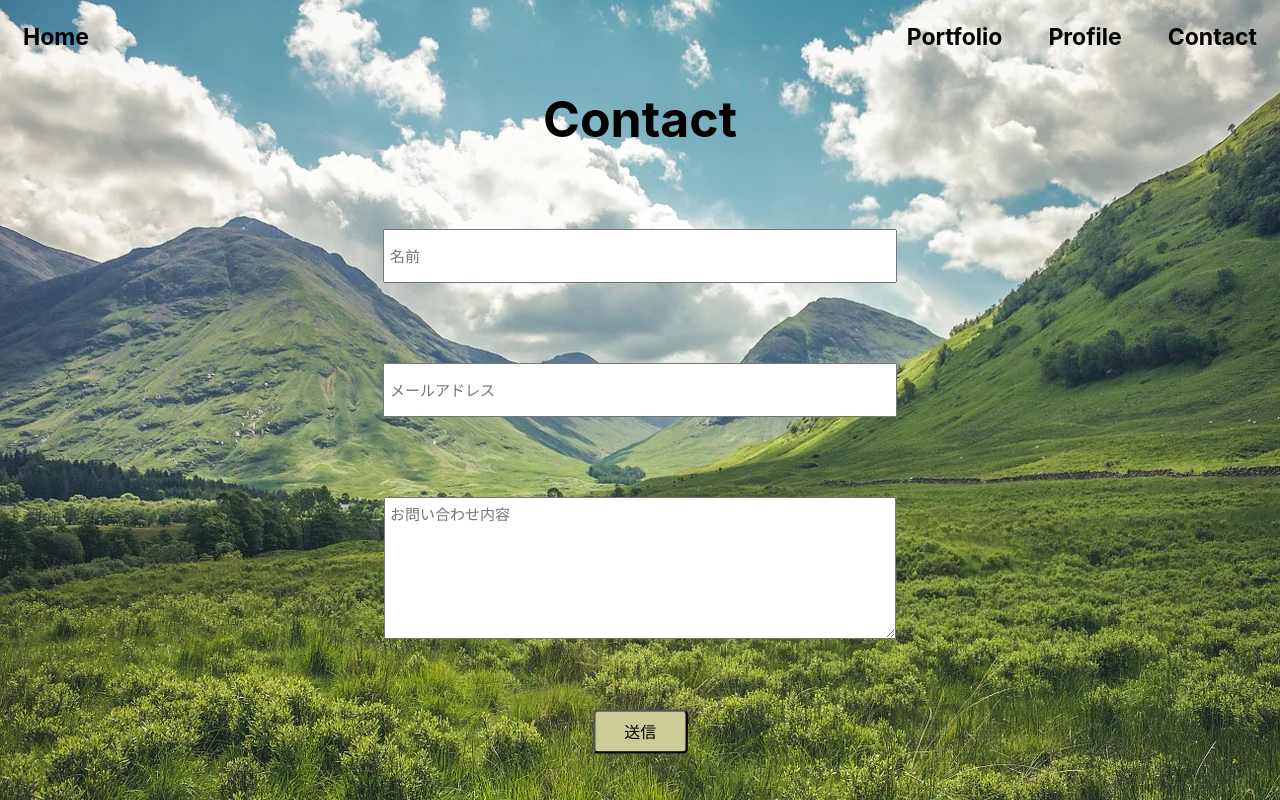
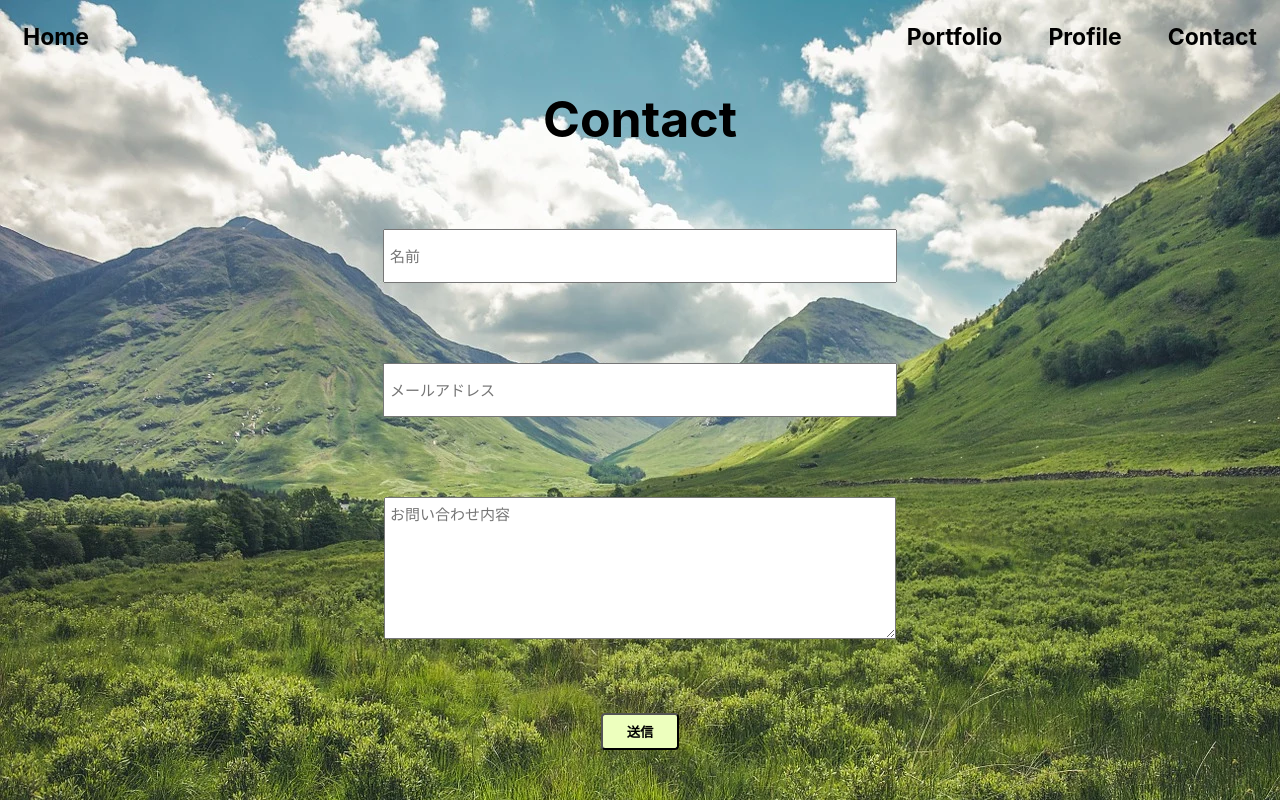
Before and after one commit to Yuta-Tsutsumi/portfolio-site, a React (Create React App) app: page /contact in a window 1280 px wide. In both pictures the pointer is over the button "送信". Built offline with nearby package versions, Linux system fonts and the light colour scheme.

Commit message:
お問い合わせページの送信ボタン色を変えるためのホバーの追加

```diff
--- a/src/components/Pages/ContactPages/ContactPages.module.scss
+++ b/src/components/Pages/ContactPages/ContactPages.module.scss
@@ -35,9 +35,11 @@
     border-radius: 4px;
     background-color: #cccc99;
     margin-top: 70px;
+    font-weight: 700;
     &:hover {
       cursor: pointer;
-      transform: scale(1.2);
+      background: #edffbe;
+      // transform: scale(1.2);
     }
     &:active {
       position: relative;
```
